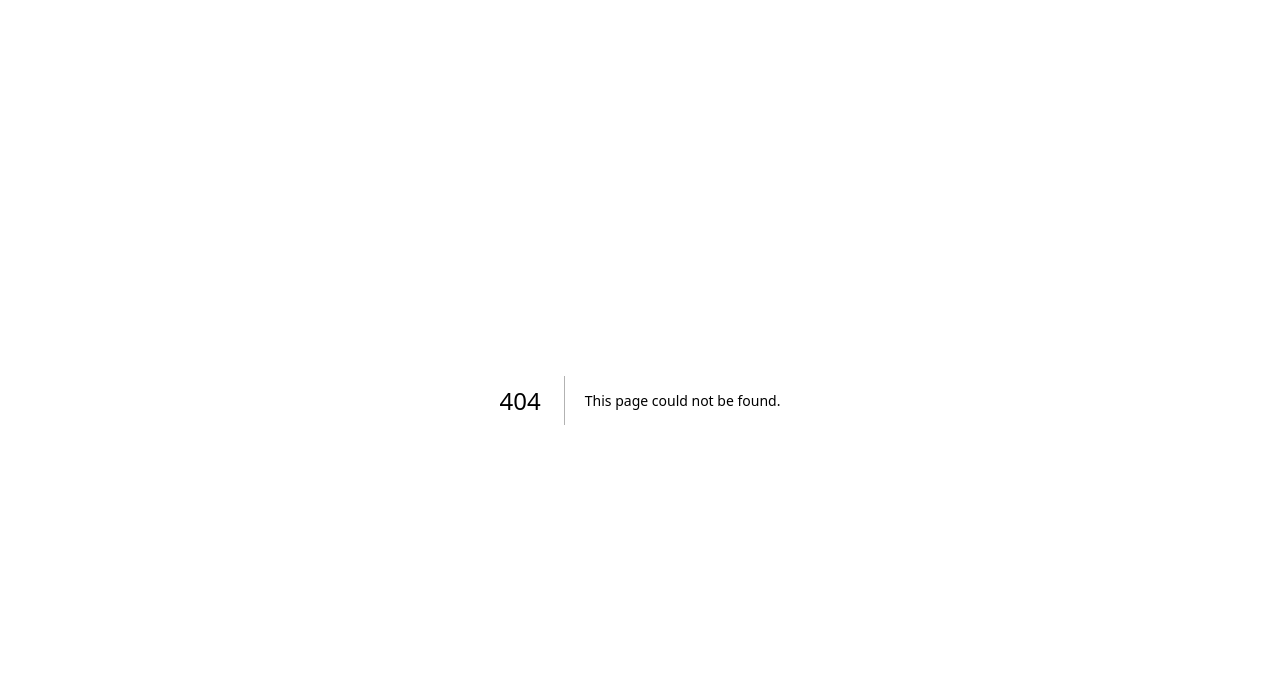
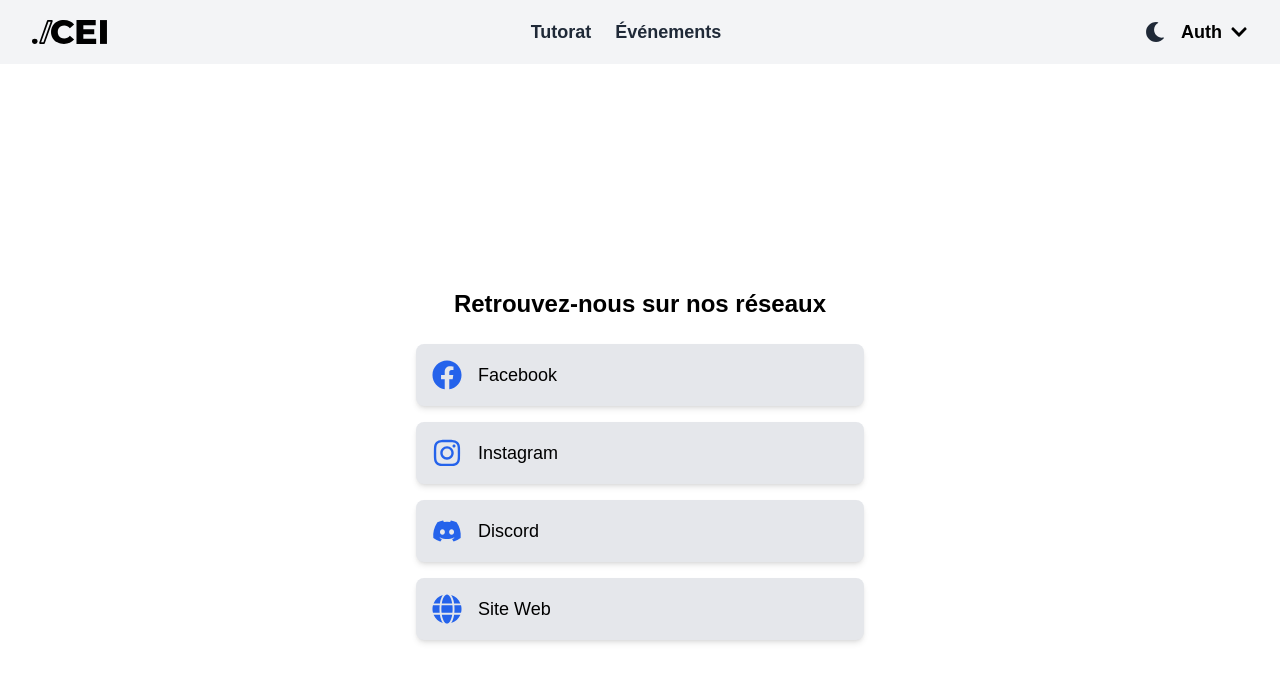
Before and after one commit to cei-helmo/site, a Next.js app: page /pages/Link in a window 1280 px wide. Before the commit this address had no page. Shown: the top 682 px of the page. Built offline with nearby package versions, Linux system fonts and the light colour scheme; no server answers.

Commit message:
add: ajout de la page Link

```diff
--- /dev/null
+++ b/app/pages/Link/page.tsx
@@ -0,0 +1,40 @@
+import Navbar from '@/components/Navbar';
+import { FaFacebook, FaInstagram, FaDiscord, FaGlobe } from 'react-icons/fa';
+import React from 'react';
+import Link from 'next/link';
+
+const socialLinks = [
+  { name: 'Facebook', url: 'https://www.facebook.com/CEI.HELMo', icon: <FaFacebook /> },
+  { name: 'Instagram', url: 'https://www.instagram.com/cei.helmo/', icon: <FaInstagram /> },
+  { name: 'Discord', url: 'https://discord.gg/xe6xuwrmhA', icon: <FaDiscord /> },
+  { name: 'Site Web', url: 'https://cei.helmo.be', icon: <FaGlobe /> },
+];
+
+export default function SocialPage() {
+  return (
+    <>
+      <Navbar />
+      <div className="bg-white dark:bg-gray-800 min-h-screen flex flex-col justify-center items-center p-4">
+        <h1 className="text-2xl font-bold text-black dark:text-white mb-6">
+          Retrouvez-nous sur nos réseaux
+        </h1>
+        <div className="w-full max-w-md flex flex-col gap-4">
+          {socialLinks.map((link) => (
+            <Link
+              key={link.name}
+              href={link.url}
+              target="_blank"
+              rel="noopener noreferrer"
+              className="flex items-center gap-4 p-4 w-full bg-gray-200 dark:bg-gray-700 rounded-lg shadow-md hover:scale-105 transition-transform"
+            >
+              <div className="text-3xl text-blue-600 dark:text-blue-400">{link.icon}</div>
+              <span className="text-lg font-medium text-black dark:text-white">
+                {link.name}
+              </span>
+            </Link>
+          ))}
+        </div>
+      </div>
+    </>
+  );
+}
```
